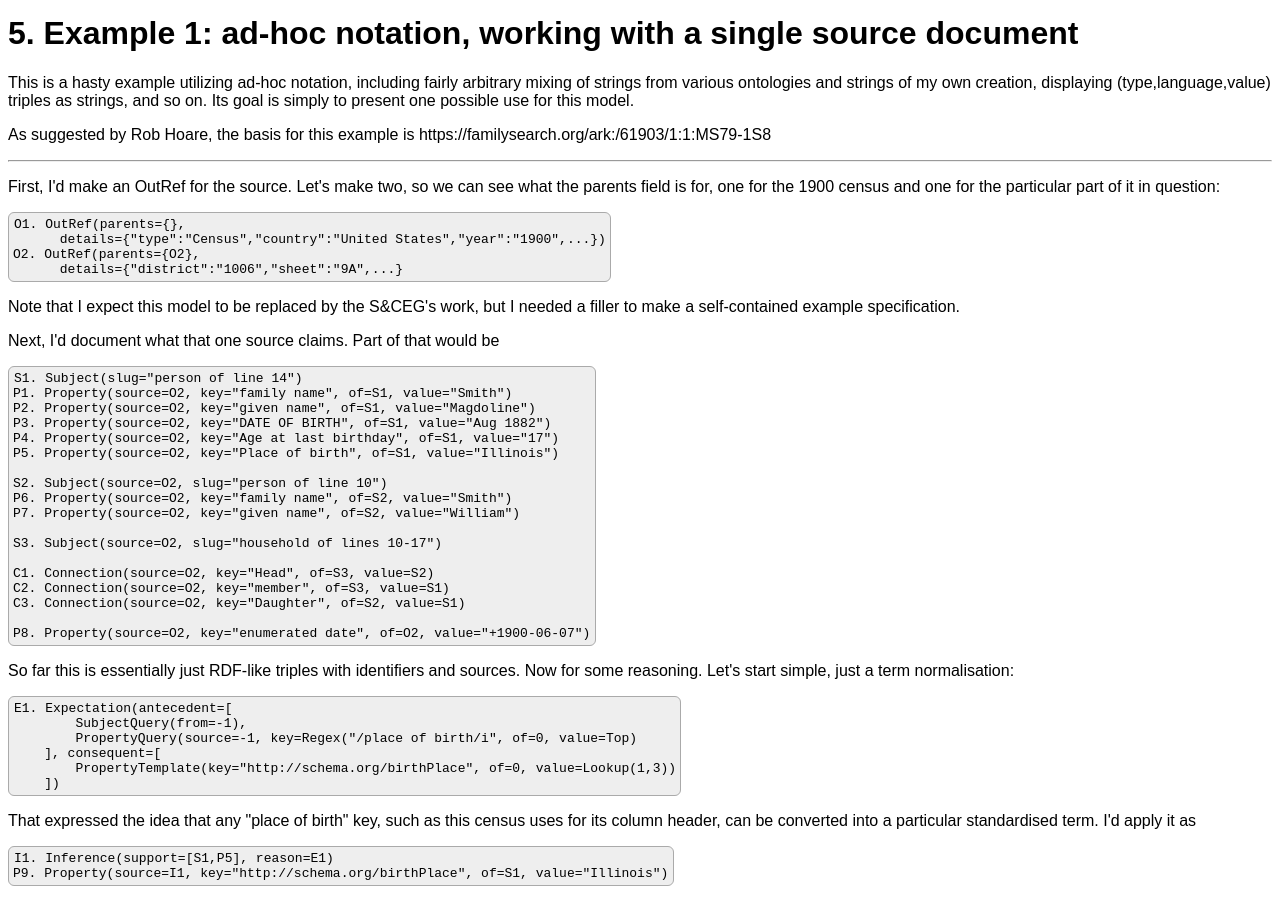
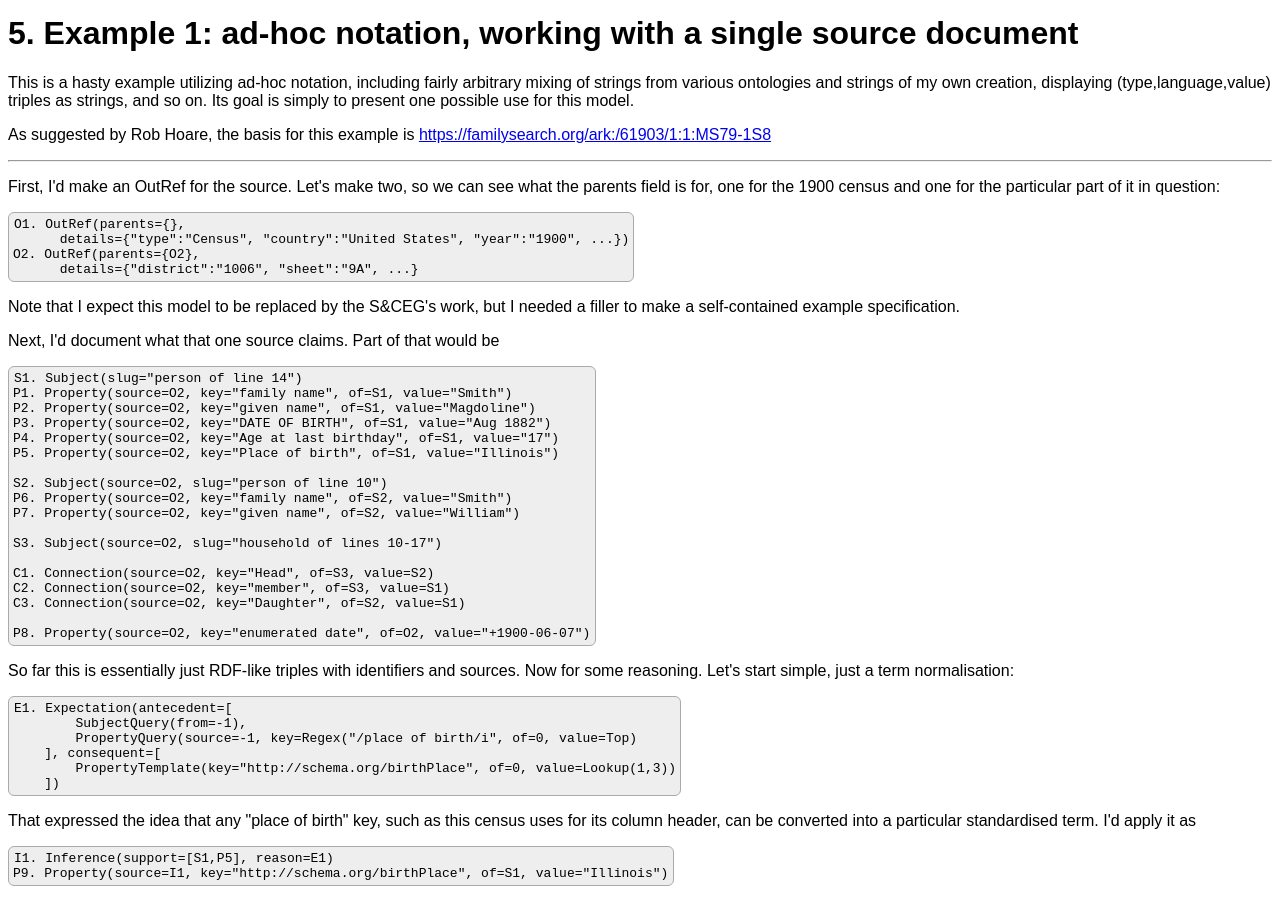
Before and after one commit to polygenea/polygenea.github.io, a plain HTML site: page index.html in a window 1280 px wide. Shown: the part 11100-12000 px from the top of the page. Drawn offline with Linux system fonts and the light colour scheme.

Commit message:
autocommit 50

```diff
--- a/index.html
+++ b/index.html
@@ -687,13 +687,13 @@
 </ol>
 <h1 id="example-1-ad-hoc-notation-working-with-a-single-source-document">Example 1: ad-hoc notation, working with a single source document</h1>
 <p>This is a hasty example utilizing ad-hoc notation, including fairly arbitrary mixing of strings from various ontologies and strings of my own creation, displaying (type,language,value) triples as strings, and so on. Its goal is simply to present one possible use for this model.</p>
-<p>As suggested by Rob Hoare, the basis for this example is https://familysearch.org/ark:/61903/1:1:MS79-1S8</p>
+<p>As suggested by Rob Hoare, the basis for this example is <a href="https://familysearch.org/ark:/61903/1:1:MS79-1S8">https://familysearch.org/ark:/61903/1:1:MS79-1S8</a></p>
 <hr />
 <p>First, I'd make an OutRef for the source. Let's make two, so we can see what the parents field is for, one for the 1900 census and one for the particular part of it in question:</p>
 <pre><code>O1. OutRef(parents={},
-      details={&quot;type&quot;:&quot;Census&quot;,&quot;country&quot;:&quot;United States&quot;,&quot;year&quot;:&quot;1900&quot;,...})
+      details={&quot;type&quot;:&quot;Census&quot;, &quot;country&quot;:&quot;United States&quot;, &quot;year&quot;:&quot;1900&quot;, ...})
 O2. OutRef(parents={O2},
-      details={&quot;district&quot;:&quot;1006&quot;,&quot;sheet&quot;:&quot;9A&quot;,...}</code></pre>
+      details={&quot;district&quot;:&quot;1006&quot;, &quot;sheet&quot;:&quot;9A&quot;, ...}</code></pre>
 <p>Note that I expect this model to be replaced by the S&amp;CEG's work, but I needed a filler to make a self-contained example specification.</p>
 <p>Next, I'd document what that one source claims. Part of that would be</p>
 <pre><code>S1. Subject(slug=&quot;person of line 14&quot;)
```
Also changed, not shown: 1 other file.
